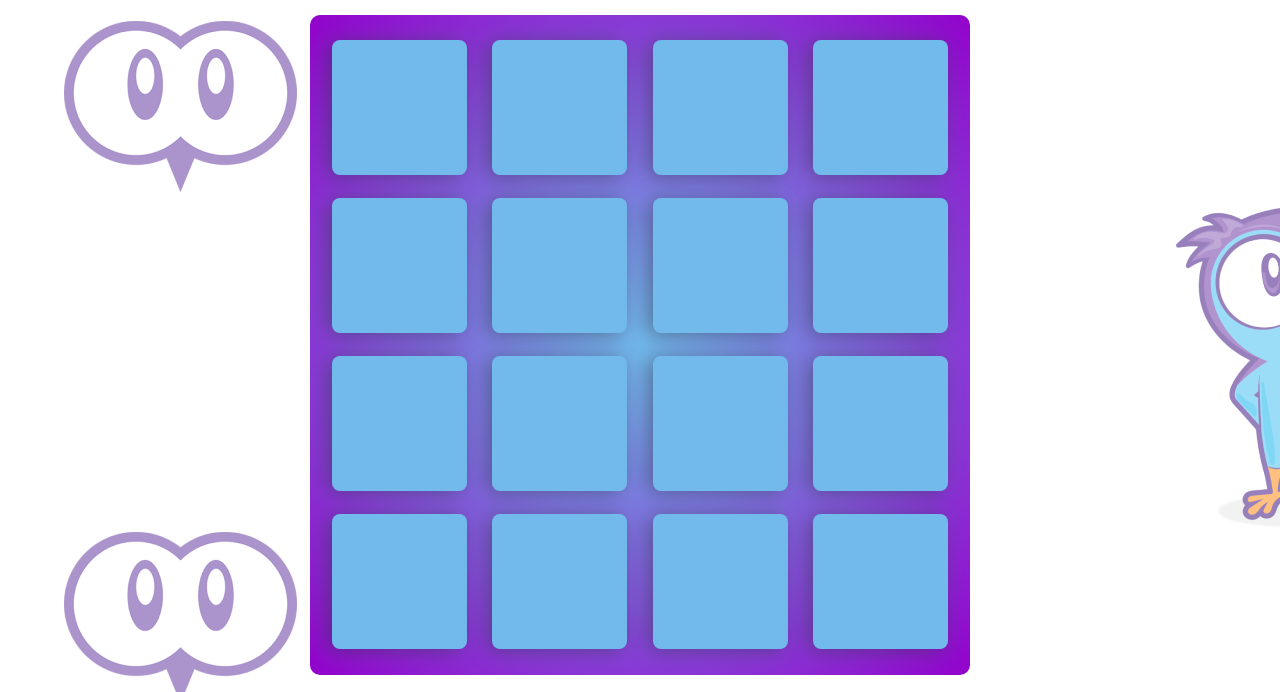
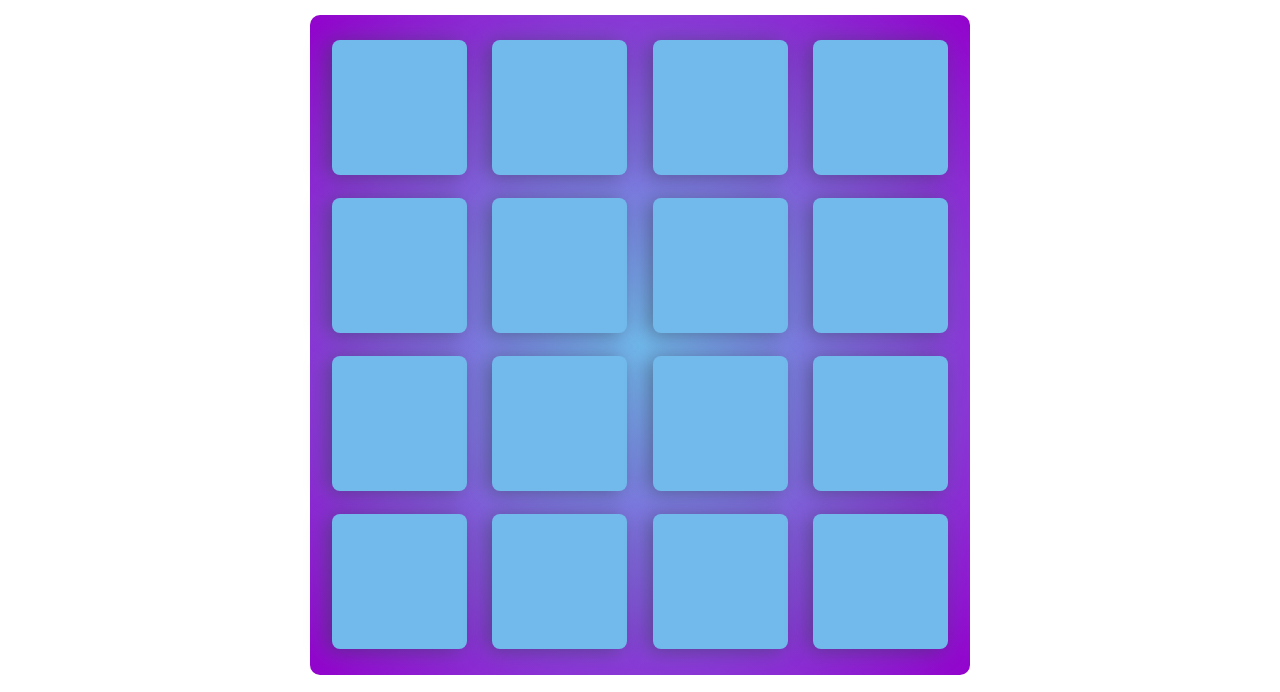
Before and after one commit to Nadia080290/memorice, a plain HTML site: page index.html in a window 1280 px wide. Shown: the part 135-827 px from the top of the page. Drawn offline with Linux system fonts and the light colour scheme; some packages are replaced by stand-ins of ours; some icons are missing.

Commit message:
sin fondo

```diff
--- a/app.css
+++ b/app.css
@@ -17,8 +17,8 @@ html {
   }
 
   body {
-    background: url('./fondo2.png');
-    background-repeat: no-repeat;
+    /* background: url('./fondo2.png');
+    background-repeat: no-repeat; */
     /* Background pattern from Subtle Patterns */
     font: 1.1rem 'Nunito Sans', cursive;
     color: #fff;
```
